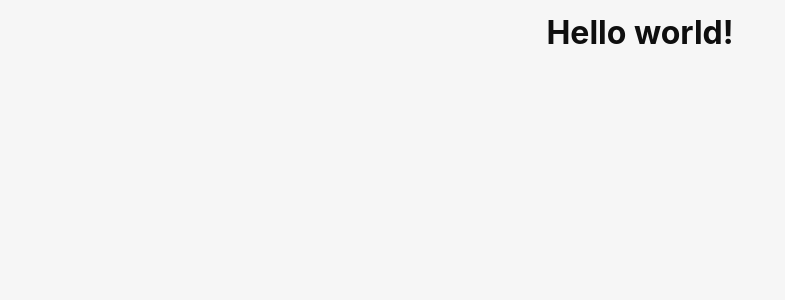
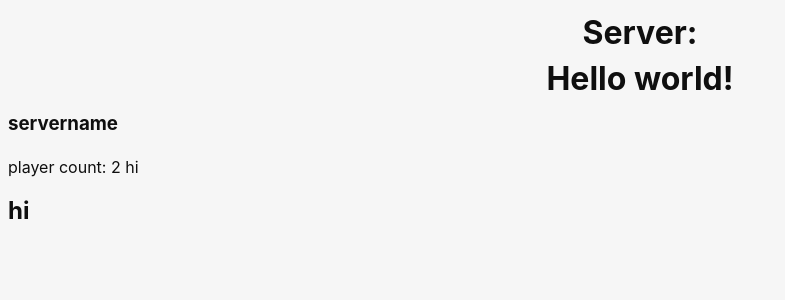
Before and after one commit to tregsthedev/minecraft-exporter, a Svelte app: page / in a window 1280 px wide. Shown: the top 300 px of the page, without its empty margins (0-785 px from the left). Built offline with nearby package versions, Linux system fonts and the light colour scheme.

Commit message:
OMG IT WORKS

```diff
--- a/src/App.svelte
+++ b/src/App.svelte
@@ -1,10 +1,20 @@
 <script>
   let message = '';
+  let playerCount = 2;
+  let data = '';
+  let serverName = ''
+
   import { invoke } from '@tauri-apps/api/tauri';
 
   async function fetchMessage() {
     try {
-      message = await invoke('api');
+      message = await invoke('api')
+      data = JSON.parse(message)
+      name = data.players.max
+      let {version, players } = data
+
+
+
     } catch (error) {
       console.error('Error occurred:', error);
     }
@@ -14,4 +24,16 @@
   fetchMessage();
 </script>
 
+<div class="header">
+<h1 class="title"> Server: {serverName} </h1>
+
+</div>
+
 <h1>Hello world! {message}</h1>
+<h3> <span class="server-name"> servername </span> </h3>
+<p>
+<span class="player-count"> player count: </span> {playerCount}
+hi
+</p>
+
+<h2> hi {name} </h2>
```
